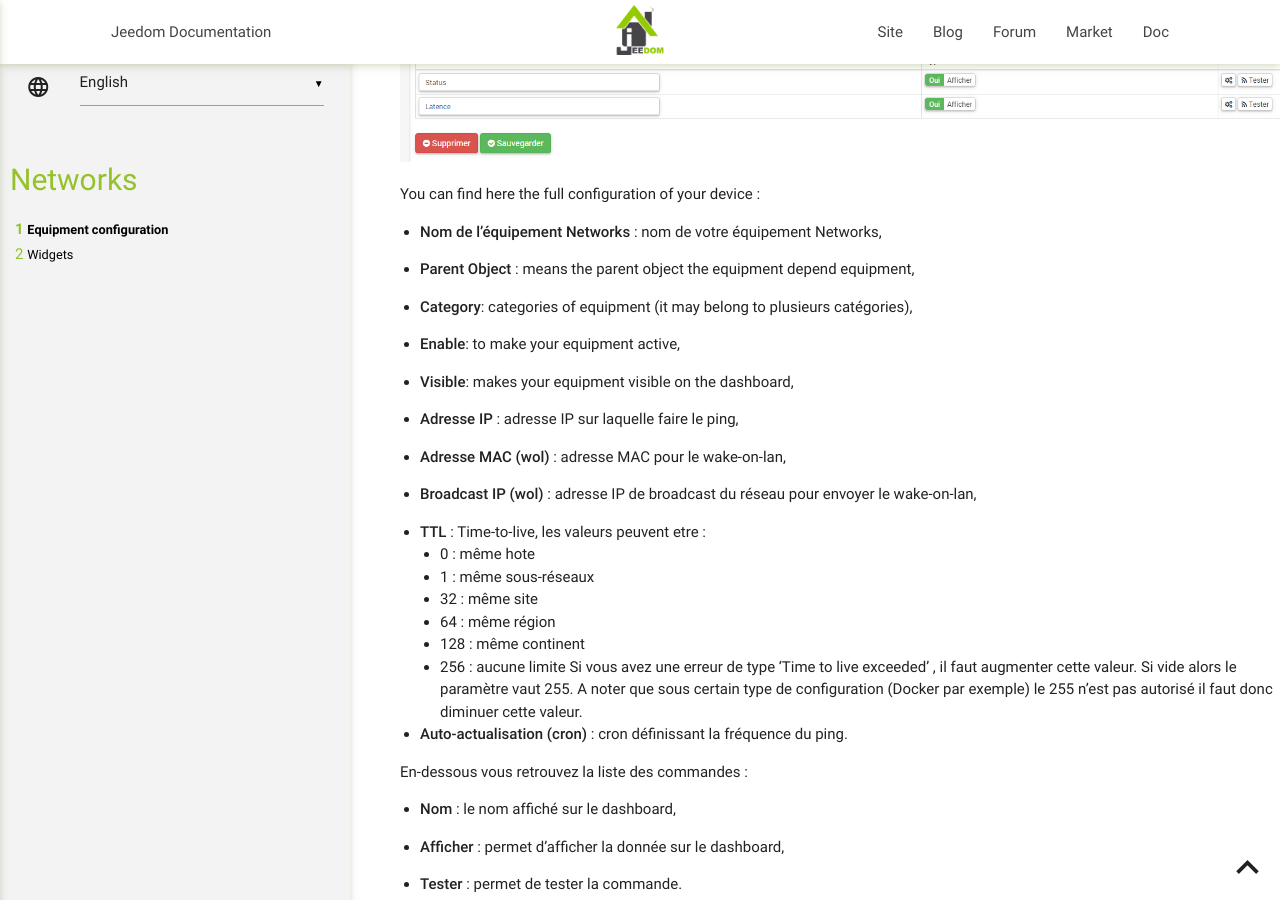
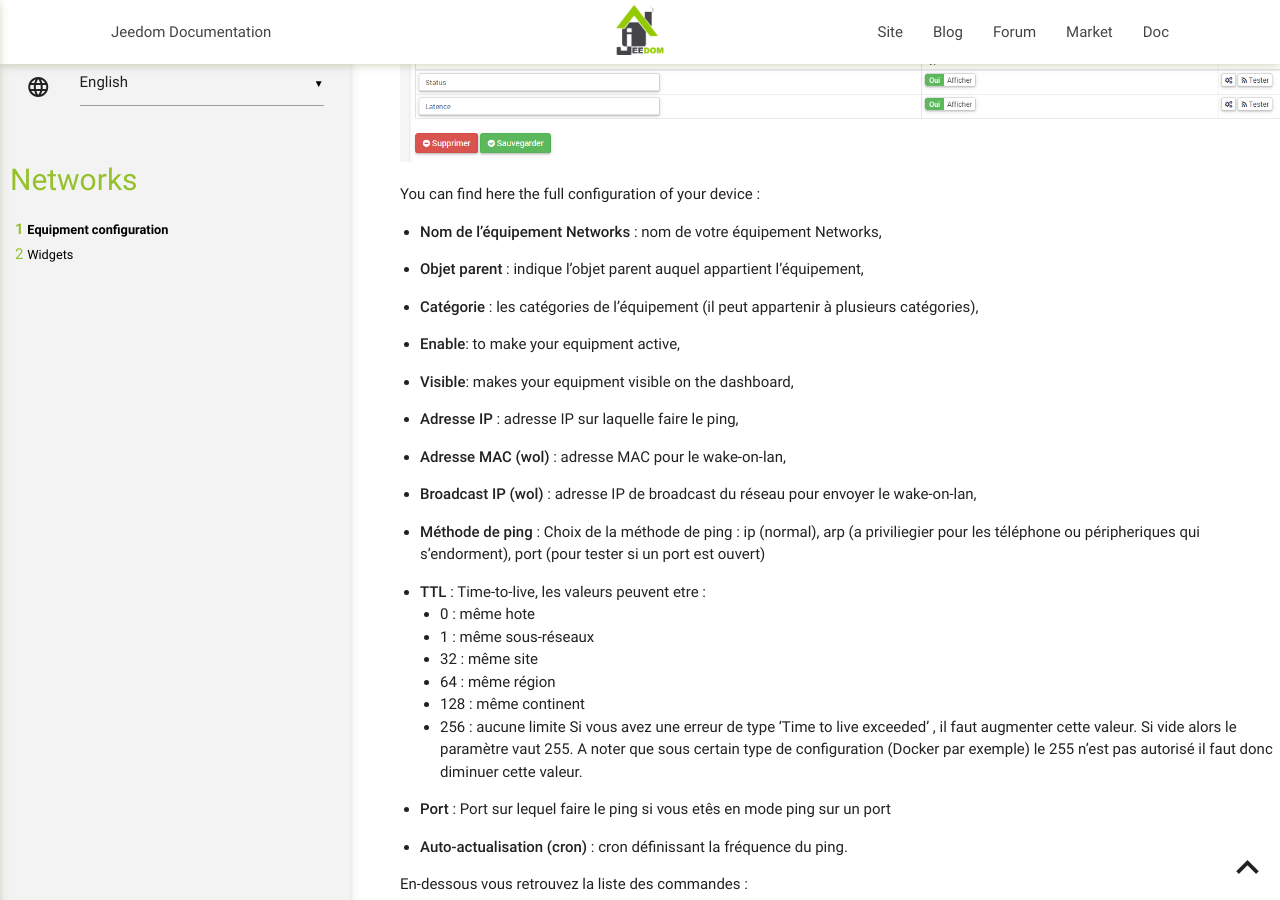
Before and after one commit to jeedom/plugin-networks, a Jekyll site: the page built from docs/en_US/index.md, in a window 1280 px wide and 900 px high, scrolled down 1935 px. Built offline with Jekyll 4.4.1, drawn with Linux system fonts in a browser that asks for light colours; our own code applies the rules of GitHub Pages for plain Markdown files.

Commit message:
[ROBOT] Action all

```diff
--- a/docs/en_US/index.md
+++ b/docs/en_US/index.md
@@ -35,11 +35,9 @@ You can find here the full configuration of your device :
 
 -   **Nom de l’équipement Networks** : nom de votre équipement Networks,
 
--   **Parent Object** : means the parent object the equipment depend
-    equipment,
+-   **Objet parent** : indique l’objet parent auquel appartient l’équipement,
 
--   **Category**: categories of equipment (it may belong to
-    plusieurs catégories),
+-   **Catégorie** : les catégories de l’équipement (il peut appartenir à plusieurs catégories),
 
 -   **Enable**: to make your equipment active,
 
@@ -49,8 +47,9 @@ You can find here the full configuration of your device :
 
 -   **Adresse MAC (wol)** : adresse MAC pour le wake-on-lan,
 
--   **Broadcast IP (wol)** : adresse IP de broadcast du réseau pour
-    envoyer le wake-on-lan,
+-   **Broadcast IP (wol)** : adresse IP de broadcast du réseau pour     envoyer le wake-on-lan,
+
+-   **Méthode de ping** : Choix de la méthode de ping : ip (normal), arp (a priviliegier pour les téléphone ou péripheriques qui s'endorment), port (pour tester si un port est ouvert)
 
 -   **TTL** : Time-to-live, les valeurs peuvent etre :
     - 0 : même hote
@@ -61,8 +60,9 @@ You can find here the full configuration of your device :
     - 256 : aucune limite
 Si vous avez une erreur de type 'Time to live exceeded' , il faut augmenter cette valeur. Si vide alors le paramètre vaut 255. A noter que sous certain type de configuration (Docker par exemple) le 255 n'est pas autorisé il faut donc diminuer cette valeur.
 
--   **Auto-actualisation (cron)** : cron définissant la fréquence
-    du ping.
+-   **Port** : Port sur lequel faire le ping si vous etês en mode ping sur un port
+
+-   **Auto-actualisation (cron)** : cron définissant la fréquence du ping.
 
 En-dessous vous retrouvez la liste des commandes :
 
```
Also changed, not shown: docs/de_DE/changelog.md (+6 -0 lines), docs/de_DE/index.md (+8 -8 lines), docs/en_US/changelog.md (+6 -0 lines), docs/es_ES/changelog.md (+6 -0 lines), docs/es_ES/index.md (+8 -8 lines).
